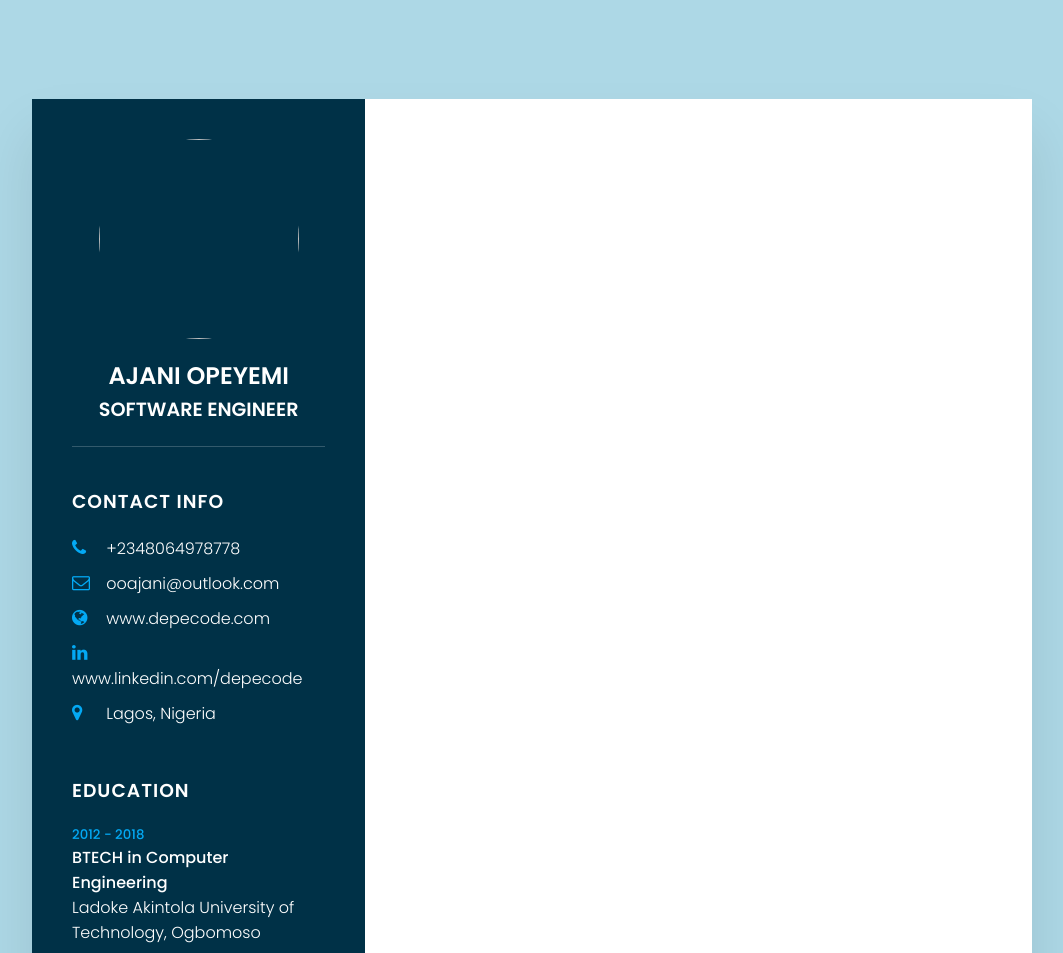
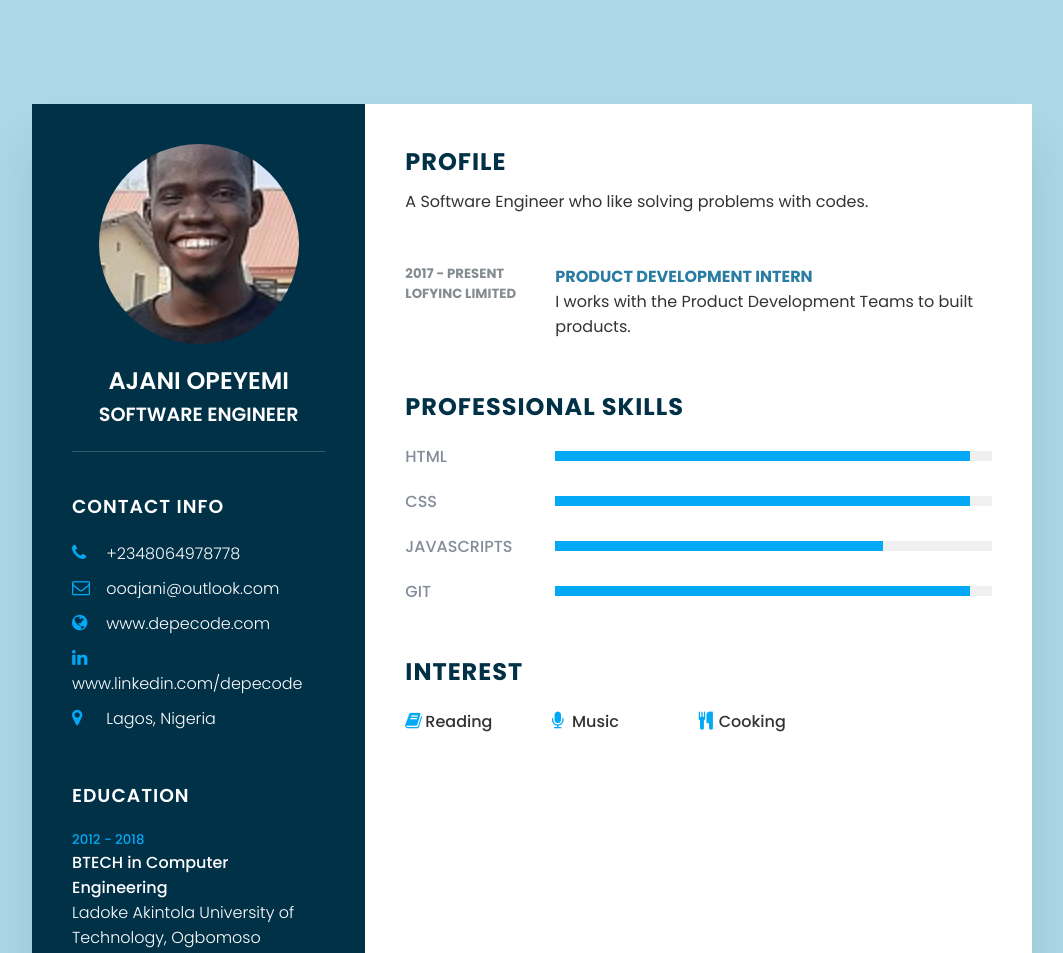
Before and after one commit to depecode/cv-hng, a plain HTML site: page index.html in a window 1280 px wide. Shown: the part 1360-2313 px from the top of the page, without its empty margins (108-1171 px from the left). Drawn offline with Linux system fonts and the light colour scheme.

Commit message:
Updated.

```diff
--- a/index.html
+++ b/index.html
@@ -10,7 +10,7 @@
             <div class="left_side">
                 <div class="profile_text">
                     <div class="img_box">
-                        <img src="profile.png"/>
+                        <img src="opeyemi.jpg"/>
                     </div>
                     <h2>Ajani Opeyemi<br/><span>Software Engineer</span> </h2>
                 </div>
@@ -52,7 +52,7 @@
                 </div>
 
                 <div class="contact_info language">
-                    <h3 class="title">Languages</h3>
+                    <h3 class="language_title">Languages</h3>
                     <ul>
                         <li>
                             <span class="text">English</span>
@@ -71,7 +71,61 @@
             </div>
             <div class="right_side">
                 <div class="about">
-                    <h2 class="title">Profile</h2>
+                    <h2 class="language_title">Profile</h2>
+                    <p>
+                        A Software Engineer who like solving problems with codes.
+                    </p>
+                </div>
+                <div class="about">
+                    <h2 class="language_title"></h2>
+                    <div class="box">
+                        <div class="year_company">
+                            <h5>2017 - Present</h5>
+                            <h5>Lofyinc Limited</h5>
+                        </div>
+                        <div class="text">
+                            <h4>Product Development Intern</h4>
+                            <p>I works with the Product Development Teams  to built products.
+                            </p>
+                        </div>
+                    </div>
+                </div>
+
+                <div class="about skills">
+                    <h2 class="language_title">Professional Skills</h2>
+                    <div class="box">
+                        <h4>Html</h4>
+                        <div class="percent">
+                            <div style="width: 95%;"></div>
+                        </div>
+                    </div>
+                    <div class="box">
+                        <h4>CSS</h4>
+                        <div class="percent">
+                            <div style="width: 95%;"></div>
+                        </div>
+                    </div>
+                    <div class="box">
+                        <h4>Javascripts</h4>
+                        <div class="percent">
+                            <div style="width: 75%;"></div>
+                        </div>
+                    </div>
+                    <div class="box">
+                        <h4>Git</h4>
+                        <div class="percent">
+                            <div style="width: 95%;"></div>
+                        </div>
+                    </div>
+                </div>
+
+                <div class="about interest">
+                    <h2 class="language_title">Interest</h2>
+                    <ul>
+                        <li><i class="fa fa-book" aria-hidden="true"></i>Reading</li>
+                        <li><i class="fa fa-microphone" aria-hidden="true"></i>Music</li>
+                        <li><i class="fa fa-cutlery" aria-hidden="true"></i>Cooking</li>
+                    </ul>
                 </div>
             </div>
         </div>
--- a/style.css
+++ b/style.css
@@ -138,7 +138,8 @@ body {
 .contact_info.language .percent div{
     position: absolute;
     top: 0;
-    left: 100%;
+    left: 0;
+    height: 100%;
     background: #03a9f4;
 }
 
@@ -151,3 +152,113 @@ body {
 .about {
     margin-bottom: 50px;
 }
+
+.about:last-child {
+    margin-bottom: 0;
+}
+
+.language_title {
+    color: #003147;
+    text-transform: uppercase;
+    letter-spacing: 1px;
+    margin-bottom: 10px;
+}
+
+p {
+    color: #333;
+}
+
+.about .box {
+    display: flex;
+    flex-direction: row;
+    margin: 20px 0;
+}
+
+.about .box .year_company {
+    min-width: 150px;
+}
+
+.about .box .year_company h5 {
+    text-transform: uppercase;
+    color: #848c90;
+}
+
+.about .box .text h4 {
+ text-transform: uppercase;
+ color: #2a7da2;
+ font-size: 16px;
+}
+
+.skills .box {
+    position: relative;
+    width: 100%;
+    display: grid;
+    grid-template-columns: 150px 1fr;
+    justify-content: center;
+    align-items: center;
+}
+
+.skills .box h4 {
+    text-transform: uppercase;
+    color: #848c99;
+    font-weight: 500;
+}
+
+.skills .box .percent {
+    position: relative;
+    width: 100%;
+    height: 10px;
+    background: #f0f0f0;
+}
+
+.skills .box .percent div {
+    position: absolute;
+    top: 0;
+    left: 0;
+    height: 100%;
+    background: #03a9f4;
+}
+
+.interest ul {
+    display: grid;
+    grid-template-columns: repeat(4,1fr);
+}
+
+.interest ul li {
+    list-style: none;
+    color: #333;
+    font-weight: 500;
+    margin: 10px 0;
+}
+
+.interest ul li .fa {
+    color: #03a9f4;
+    font-size: 18px;
+    width: 20px;
+}
+
+@media (max-width: 1000px){
+    .container {
+        margin: 10px;
+        grid-template-columns: repeat(1, 1fr);
+    }
+    .interest ul {
+        grid-template-columns: repeat(2, 1fr);
+    }
+}
+
+@media (max-width: 600){
+    .about .box {
+        flex-direction: column;
+    }
+    .about .box .year_company {
+        /* min-width: 150px; */
+        margin-bottom: 5px;
+    }
+    .interest ul {
+        grid-template-columns: repeat(1, 1fr);
+    }
+    .skills .box {
+        grid-template-columns: repeat(1, 1fr);
+    }
+}
```
Also changed, not shown: opeyemi.jpg (added).
